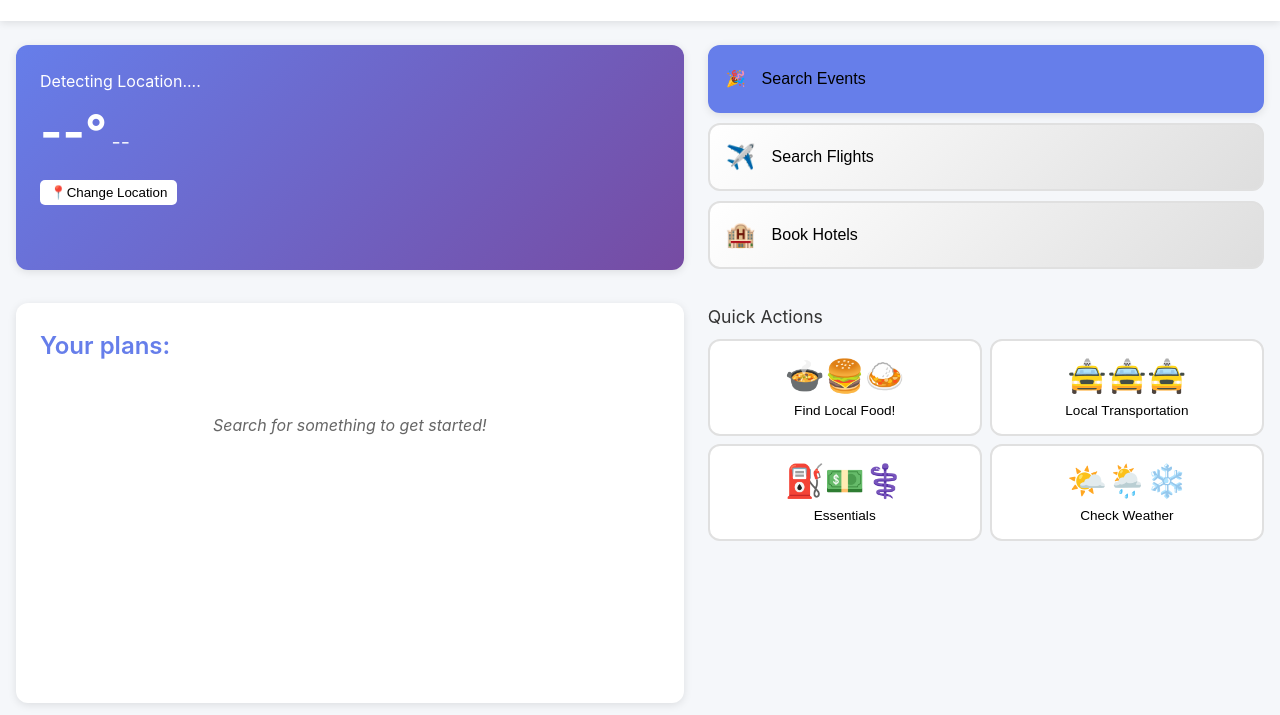
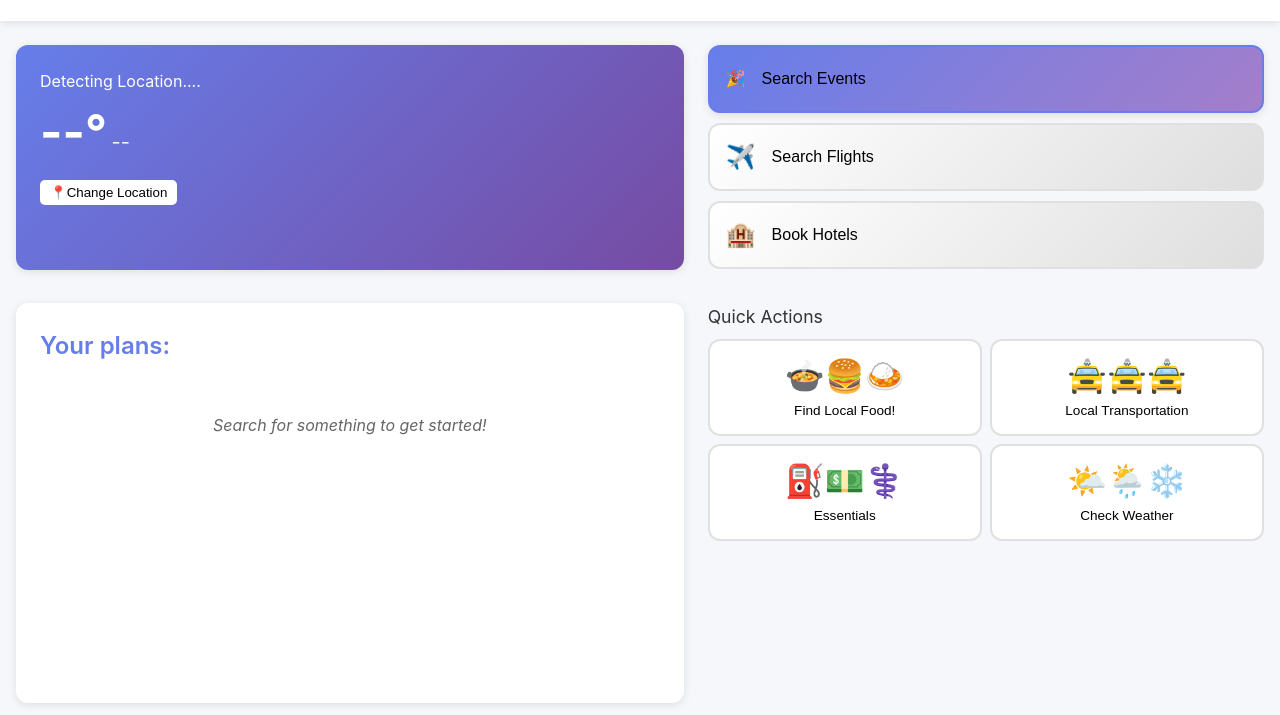
Before and after one commit to Gonzobonzogit/DAWAY, a plain HTML site: page index.html in a window 1280 px wide. In both pictures the pointer is over the button 985 px from the left and 163 px from the top of the page. Shown: the part 85-800 px from the top of the page. Drawn offline with Linux system fonts and the light colour scheme.

Commit message:
changed background of search buttons

```diff
--- a/assets/css/styleMain.css
+++ b/assets/css/styleMain.css
@@ -179,7 +179,7 @@ body {
 }
 
 .action-btn:hover {
-  background: #667eea;
+  background: linear-gradient(135deg, #667eea 0%, #a47eca 100%);
   color: #000000;
   border-color: var(--primary-color);
   padding: var(--spacing-md);
```
